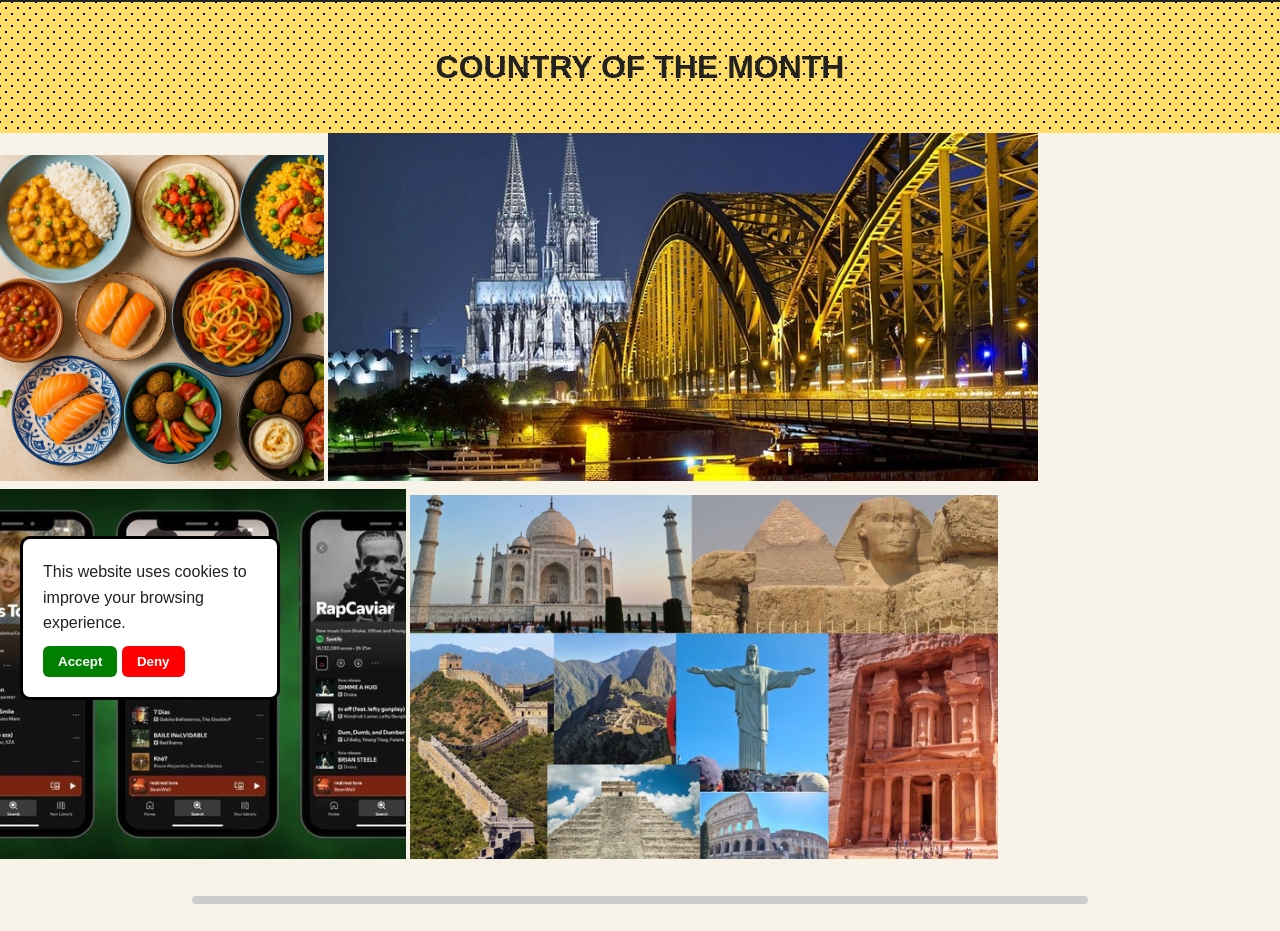
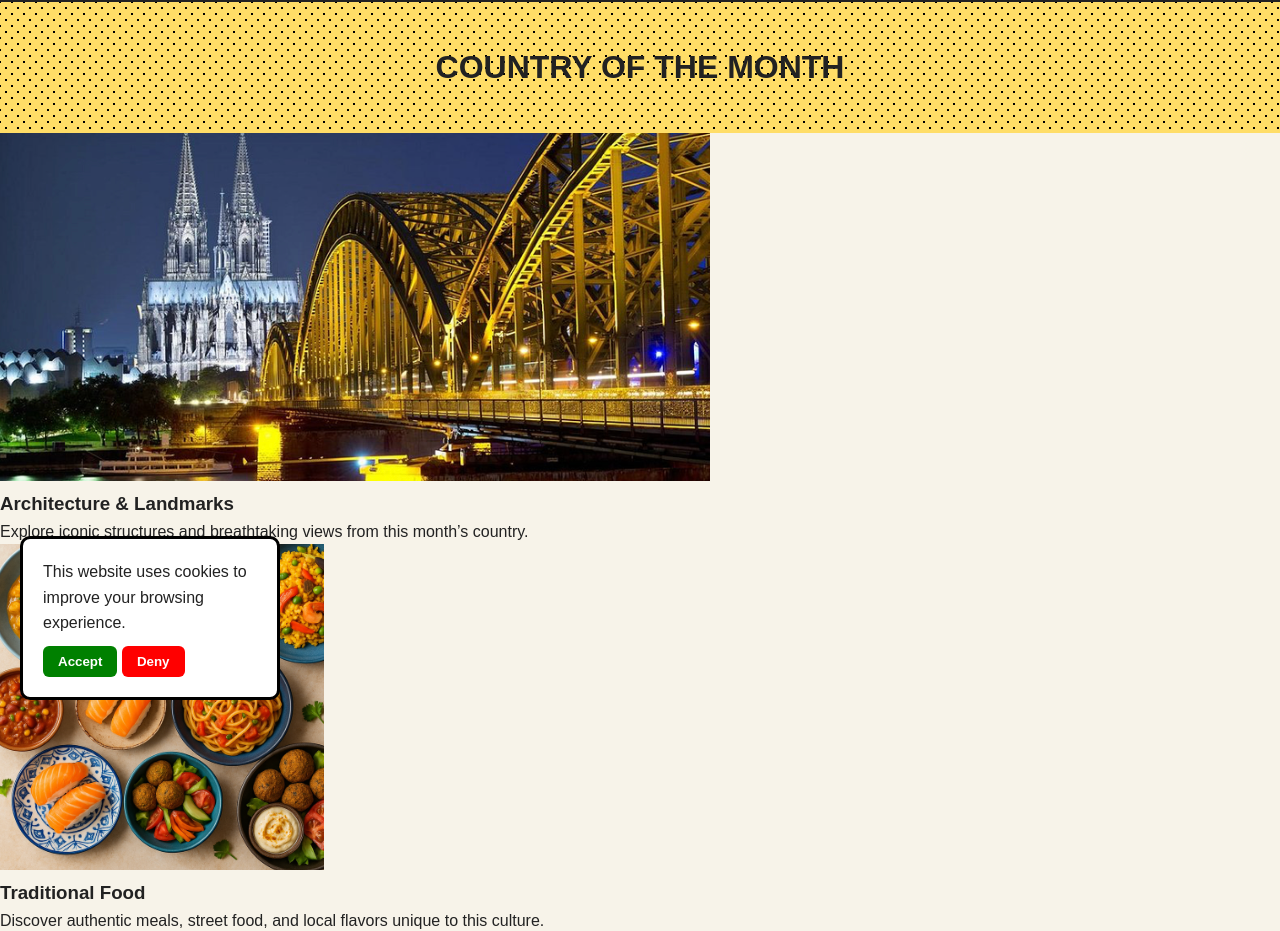
Before and after one commit to GarrettN23/Cultura-site-2, a plain HTML site: page country.html in a window 1280 px wide. Shown: the part 80-1011 px from the top of the page. Drawn offline with Linux system fonts and the light colour scheme.

Commit message:
Add country features section to country.html
Added a new feature grid section showcasing various aspects of the country, including architecture, traditional food, natural wonders, and music culture.

```diff
--- a/country.html
+++ b/country.html
@@ -34,12 +34,33 @@
     <h1>COUNTRY OF THE MONTH</h1>
 </div>
 
-<!-- COUNTRY IMAGES SECTION -->
-<section class="country-gallery">
-    <img src="images/country-dishes.png" class="country-img" alt="Traditional Dishes">
-    <img src="images/country-landmark.png" class="country-img" alt="Famous Landmark">
-    <img src="images/country-spotify.png" class="country-img" alt="Popular Music">
-    <img src="images/country-wonders.png" class="country-img" alt="Top Destinations">
+<!-- COUNTRY FEATURE GRID -->
+<section class="country-features">
+
+  <div class="feature-card">
+      <img src="images/country-landmark.png" class="feature-img" alt="Famous Landmark">
+      <h3>Architecture & Landmarks</h3>
+      <p>Explore iconic structures and breathtaking views from this month’s country.</p>
+  </div>
+
+  <div class="feature-card">
+      <img src="images/country-dishes.png" class="feature-img" alt="Traditional Dishes">
+      <h3>Traditional Food</h3>
+      <p>Discover authentic meals, street food, and local flavors unique to this culture.</p>
+  </div>
+
+  <div class="feature-card">
+      <img src="images/country-wonders.png" class="feature-img" alt="Top Destinations">
+      <h3>Wonders & Nature</h3>
+      <p>Visit sacred monuments, natural wonders, and unforgettable scenic destinations.</p>
+  </div>
+
+  <div class="feature-card">
+      <img src="images/country-spotify.png" class="feature-img" alt="Popular Music">
+      <h3>Music & Culture</h3>
+      <p>Listen to traditional songs and modern hits inspired by this month’s region.</p>
+  </div>
+
 </section>
 
 <!-- DIVIDER -->
```
